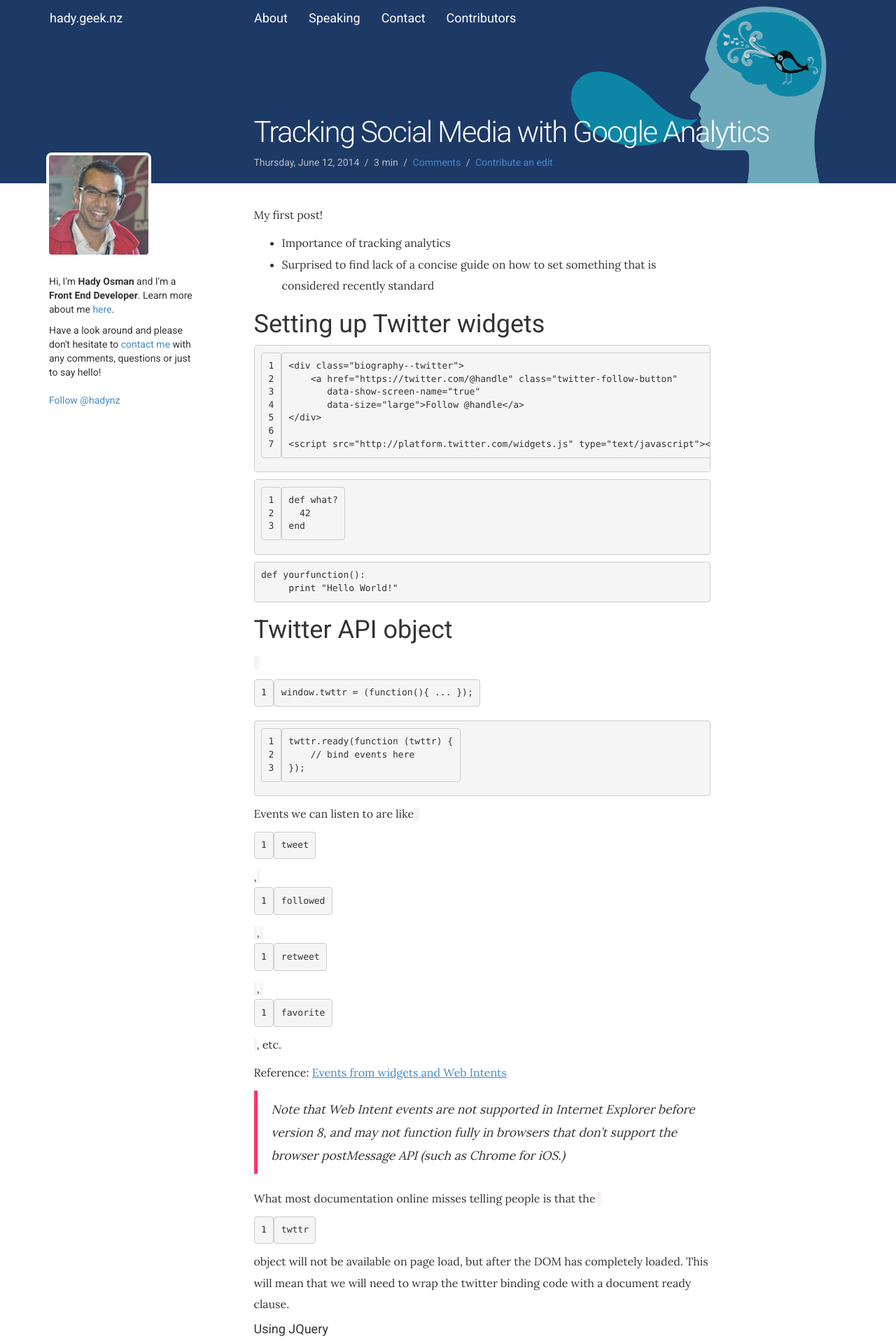
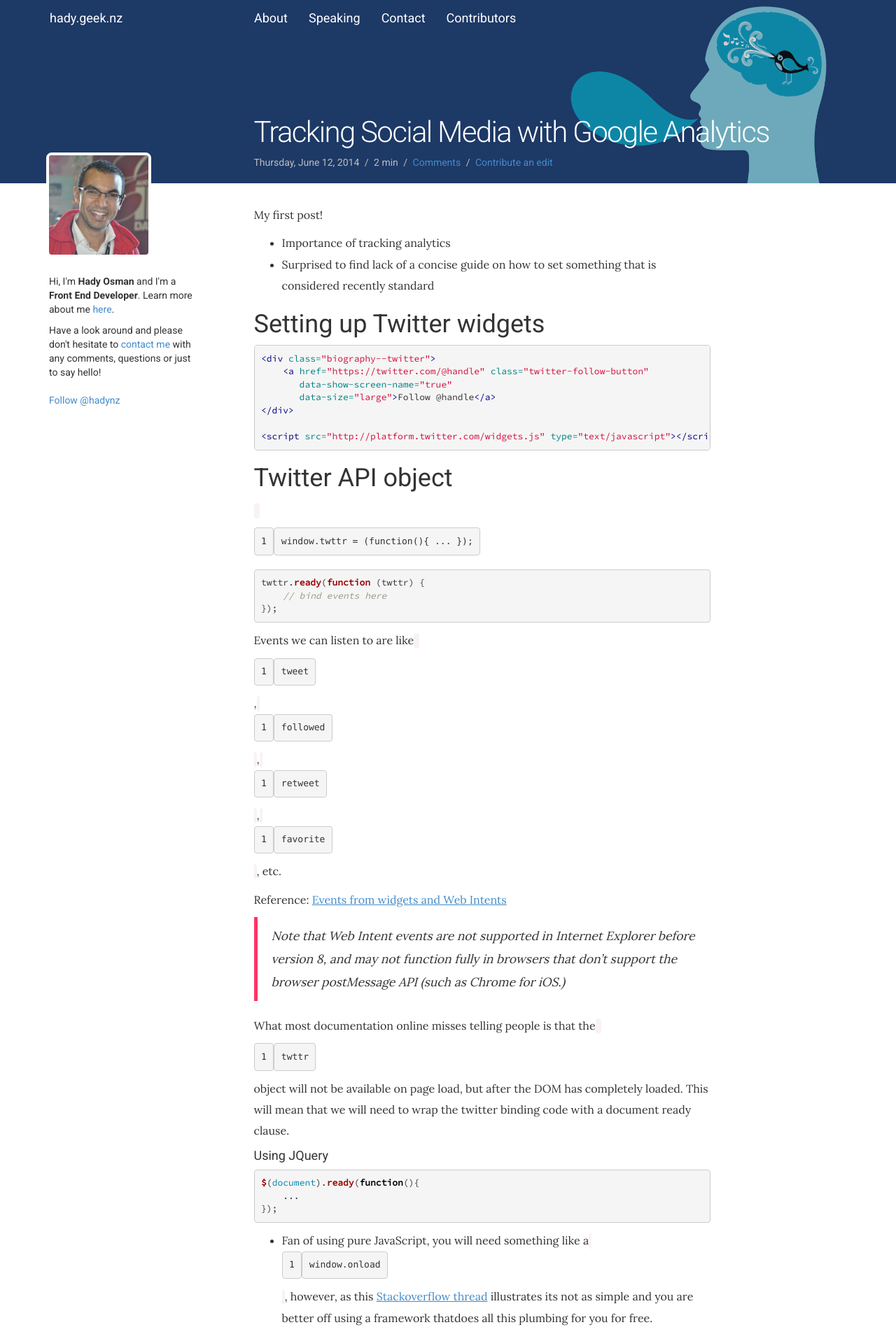
Before and after one commit to hadynz/hadynz.github.io, a Jekyll site: the page built from _posts/blog/2014-06-12-social-media-analytics.md, in a window 1280 px wide. Shown: the top 1917 px of the page at 70% size. Built offline with Jekyll 4.4.1, drawn with Linux system fonts in a browser that asks for light colours; comment, search, counter and statistics services are not loaded; some of the changed text lies outside the part shown.

Commit message:
Added code styling using Pygments
Pygments is turned on by default in GitHub Pages. Given that CodeRay is not working, decided to go with it for the time being.

```diff
--- a/_posts/blog/2014-06-12-social-media-analytics.md
+++ b/_posts/blog/2014-06-12-social-media-analytics.md
@@ -19,7 +19,7 @@
 * Surprised to find lack of a concise guide on how to set something that is considered recently standard
 
 # Setting up Twitter widgets
-~~~ html
+{% highlight html %}
 <div class="biography--twitter">
     <a href="https://twitter.com/@handle" class="twitter-follow-button"
        data-show-screen-name="true"
@@ -27,29 +27,16 @@
 </div>
 
 <script src="http://platform.twitter.com/widgets.js" type="text/javascript"></script>
-~~~
-
-~~~
-def what?
-  42
-end
-~~~
-{: .language-ruby}
-
-{% highlight python %}
-def yourfunction():
-     print "Hello World!"
 {% endhighlight %}
-
 
 # Twitter API object
 `window.twttr = (function(){ ... });`
 
-~~~ javascript
+{% highlight javascript %}
 twttr.ready(function (twttr) {
     // bind events here
 });
-~~~
+{% endhighlight %}
 
 Events we can listen to are like `tweet`, `followed`, `retweet`, `favorite`, etc.
 
@@ -63,11 +50,11 @@
 binding code with a document ready clause.
 
 #### Using JQuery
-~~~ javascript
+{% highlight javascript %}
 $(document).ready(function(){
     ...
 });
-~~~
+{% endhighlight %}
 
 * Fan of using pure JavaScript, you will need something like a `window.onload`, however, as this
 [Stackoverflow thread](http://stackoverflow.com/a/800010)
@@ -78,7 +65,7 @@
 * talk about the different in recent GA versions
 
 # Putting it all together
-~~~ javascript
+{% highlight javascript %}
 $(document).ready(function(){
     var pageTitle = $('meta[name=title]').attr('content'),
         pageUrl = $('meta[name=page_url]').attr('content');
@@ -95,4 +82,4 @@
 
     });
 });
-~~~
+{% endhighlight %}
--- a/assets/css/fonts.css
+++ b/assets/css/fonts.css
@@ -36,7 +36,20 @@
     line-height: 1.9;
 }
 
+code {
+    font-family: 'Source Code Pro';
+}
+
+/* Code Ray */
 .CodeRay code, .CodeRay kbd, .CodeRay pre, .CodeRay samp {
-    font-family: 'Source Code Pro';
     word-wrap: normal;
 }
+
+/* Pygments */
+.highlight pre {
+    word-wrap: normal;
+}
+
+.highlight code {
+    white-space: pre;
+}
--- a/assets/css/hadynz.bootstrap.css
+++ b/assets/css/hadynz.bootstrap.css
@@ -8,4 +8,5 @@
 @import url("global.css");
 @import url("navigation.css");
 @import url("fancylogo.css");
-@import url("coderay_github.css");
+/*@import url("coderay_github.css");*/
+@import url("pygments_github.css");
--- /dev/null
+++ b/assets/css/pygments_github.css
@@ -0,0 +1,61 @@
+.hll { background-color: #ffffcc }
+.c { color: #999988; font-style: italic } /* Comment */
+.err { color: #a61717; background-color: #e3d2d2 } /* Error */
+.k { color: #000000; font-weight: bold } /* Keyword */
+.o { color: #000000; font-weight: bold } /* Operator */
+.cm { color: #999988; font-style: italic } /* Comment.Multiline */
+.cp { color: #999999; font-weight: bold; font-style: italic } /* Comment.Preproc */
+.c1 { color: #999988; font-style: italic } /* Comment.Single */
+.cs { color: #999999; font-weight: bold; font-style: italic } /* Comment.Special */
+.gd { color: #000000; background-color: #ffdddd } /* Generic.Deleted */
+.ge { color: #000000; font-style: italic } /* Generic.Emph */
+.gr { color: #aa0000 } /* Generic.Error */
+.gh { color: #999999 } /* Generic.Heading */
+.gi { color: #000000; background-color: #ddffdd } /* Generic.Inserted */
+.go { color: #888888 } /* Generic.Output */
+.gp { color: #555555 } /* Generic.Prompt */
+.gs { font-weight: bold } /* Generic.Strong */
+.gu { color: #aaaaaa } /* Generic.Subheading */
+.gt { color: #aa0000 } /* Generic.Traceback */
+.kc { color: #000000; font-weight: bold } /* Keyword.Constant */
+.kd { color: #000000; font-weight: bold } /* Keyword.Declaration */
+.kn { color: #000000; font-weight: bold } /* Keyword.Namespace */
+.kp { color: #000000; font-weight: bold } /* Keyword.Pseudo */
+.kr { color: #000000; font-weight: bold } /* Keyword.Reserved */
+.kt { color: #445588; font-weight: bold } /* Keyword.Type */
+.m { color: #009999 } /* Literal.Number */
+.s { color: #d01040 } /* Literal.String */
+.na { color: #008080 } /* Name.Attribute */
+.nb { color: #0086B3 } /* Name.Builtin */
+.nc { color: #445588; font-weight: bold } /* Name.Class */
+.no { color: #008080 } /* Name.Constant */
+.nd { color: #3c5d5d; font-weight: bold } /* Name.Decorator */
+.ni { color: #800080 } /* Name.Entity */
+.ne { color: #990000; font-weight: bold } /* Name.Exception */
+.nf { color: #990000; font-weight: bold } /* Name.Function */
+.nl { color: #990000; font-weight: bold } /* Name.Label */
+.nn { color: #555555 } /* Name.Namespace */
+.nt { color: #000080 } /* Name.Tag */
+.nv { color: #008080 } /* Name.Variable */
+.ow { color: #000000; font-weight: bold } /* Operator.Word */
+.w { color: #bbbbbb } /* Text.Whitespace */
+.mf { color: #009999 } /* Literal.Number.Float */
+.mh { color: #009999 } /* Literal.Number.Hex */
+.mi { color: #009999 } /* Literal.Number.Integer */
+.mo { color: #009999 } /* Literal.Number.Oct */
+.sb { color: #d01040 } /* Literal.String.Backtick */
+.sc { color: #d01040 } /* Literal.String.Char */
+.sd { color: #d01040 } /* Literal.String.Doc */
+.s2 { color: #d01040 } /* Literal.String.Double */
+.se { color: #d01040 } /* Literal.String.Escape */
+.sh { color: #d01040 } /* Literal.String.Heredoc */
+.si { color: #d01040 } /* Literal.String.Interpol */
+.sx { color: #d01040 } /* Literal.String.Other */
+.sr { color: #009926 } /* Literal.String.Regex */
+.s1 { color: #d01040 } /* Literal.String.Single */
+.ss { color: #990073 } /* Literal.String.Symbol */
+.bp { color: #999999 } /* Name.Builtin.Pseudo */
+.vc { color: #008080 } /* Name.Variable.Class */
+.vg { color: #008080 } /* Name.Variable.Global */
+.vi { color: #008080 } /* Name.Variable.Instance */
+.il { color: #009999 } /* Literal.Number.Integer.Long */
```
